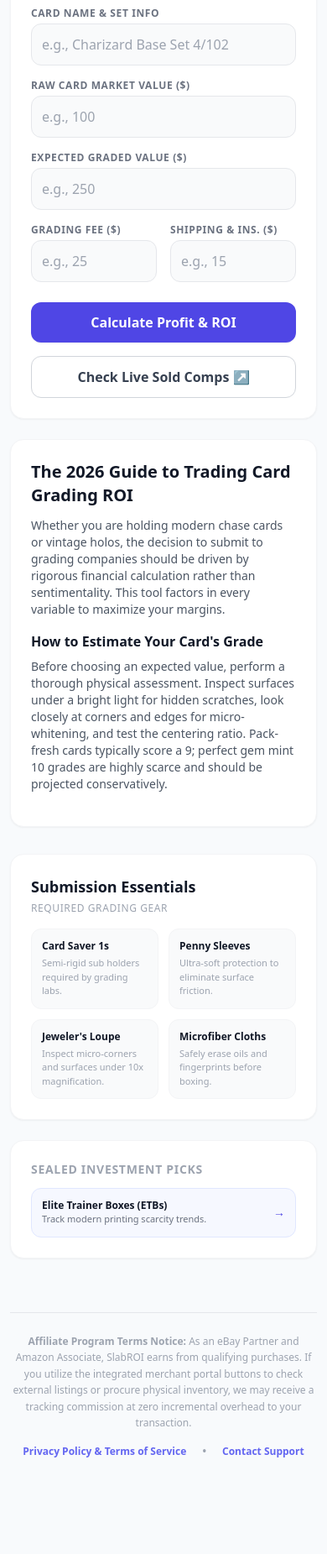
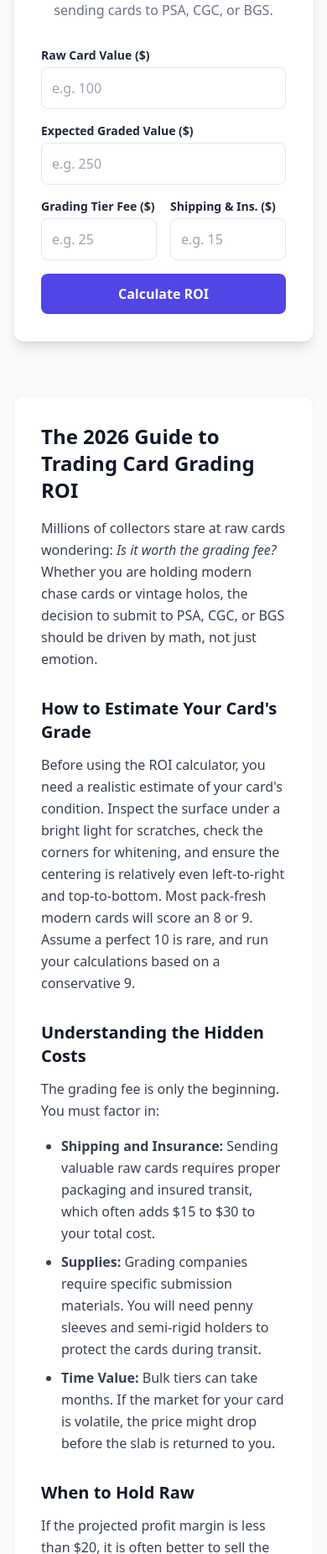
Before and after one commit to theslabroi/card-calculator, a plain HTML site: page index.html in a window 390 px wide. Shown: the part 149-2000 px from the top of the page at 84% size. Before the commit the page ends 1946 px from the top, so only its background shows below. Drawn offline with nearby package versions, Linux system fonts and the light colour scheme.

Commit message:
Update index.html

```diff
--- a/index.html
+++ b/index.html
@@ -3,97 +3,67 @@
 <head>
     <meta charset="UTF-8">
     <meta name="viewport" content="width=device-width, initial-scale=1.0">
-    <title>SlabROI | Trading Card Grading Calculator & ROI Tool</title>
+    <title>SlabROI | Trading Card Grading Calculator</title>
     <script src="https://cdn.tailwindcss.com"></script>
     <style>
         body { background-color: #f8fafc; }
     </style>
 </head>
-<body class="p-3 md:p-8 font-sans text-gray-800">
+<body class="p-4 md:p-8 font-sans text-gray-800">
 
-    <div class="max-w-6xl mx-auto grid grid-cols-1 lg:grid-cols-3 gap-8 mt-4 md:mt-8">
-
-        <div class="lg:col-span-2 space-y-6">
-            <div class="bg-white p-6 md:p-8 rounded-2xl shadow-sm border border-gray-100">
-                <h1 class="text-3xl font-extrabold text-indigo-600 mb-1 tracking-tight">Grade or Hold?</h1>
-                <p class="text-gray-500 text-sm mb-6">Analyze grading fees, shipping overhead, and market comps instantly.</p>
+    <!-- Calculator Section -->
+    <div class="max-w-xl mx-auto bg-white p-8 rounded-xl shadow-lg border border-gray-100 mt-8">
+        <h1 class="text-3xl font-bold text-center text-indigo-600 mb-2">Grade or Hold?</h1>
+        <p class="text-center text-gray-500 mb-8">Calculate your true ROI before sending cards to PSA, CGC, or BGS.</p>
 
         <div class="space-y-4">
             <div>
-                        <label class="block text-xs font-bold uppercase tracking-wider text-gray-500 mb-1">Card Name & Set Info</label>
-                        <input type="text" id="cardName" class="w-full p-3 bg-gray-50 border border-gray-200 rounded-xl focus:bg-white focus:ring-2 focus:ring-indigo-500 focus:border-indigo-500 outline-none transition-all" placeholder="e.g., Charizard Base Set 4/102">
+                <label class="block text-sm font-semibold mb-1">Raw Card Value ($)</label>
+                <input type="number" id="rawVal" class="w-full p-3 border rounded-lg focus:ring-2 focus:ring-indigo-500 outline-none" placeholder="e.g. 100">
+            </div>
+            <div>
+                <label class="block text-sm font-semibold mb-1">Expected Graded Value ($)</label>
+                <input type="number" id="gradedVal" class="w-full p-3 border rounded-lg focus:ring-2 focus:ring-indigo-500 outline-none" placeholder="e.g. 250">
+            </div>
+            <div class="grid grid-cols-2 gap-4">
+                <div>
+                    <label class="block text-sm font-semibold mb-1">Grading Tier Fee ($)</label>
+                    <input type="number" id="gradeFee" class="w-full p-3 border rounded-lg focus:ring-2 focus:ring-indigo-500 outline-none" placeholder="e.g. 25">
+                </div>
+                <div>
+                    <label class="block text-sm font-semibold mb-1">Shipping & Ins. ($)</label>
+                    <input type="number" id="shipFee" class="w-full p-3 border rounded-lg focus:ring-2 focus:ring-indigo-500 outline-none" placeholder="e.g. 15">
+                </div>
+            </div>
+            <button onclick="calculate()" class="w-full mt-4 bg-indigo-600 hover:bg-indigo-700 text-white font-bold py-3 rounded-lg transition-colors">
+                Calculate ROI
+            </button>
         </div>
 
-                    <div class="grid grid-cols-1 md:grid-cols-2 gap-4">
-                        <div>
-                            <label class="block text-xs font-bold uppercase tracking-wider text-gray-500 mb-1">Raw Card Market Value ($)</label>
-                            <input type="number" id="rawVal" class="w-full p-3 bg-gray-50 border border-gray-200 rounded-xl focus:bg-white focus:ring-2 focus:ring-indigo-500 outline-none transition-all" placeholder="e.g., 100">
+        <!-- THIS RESULTS BOX IS HIDDEN UNTIL THE BUTTON IS CLICKED -->
+        <div id="results" class="mt-8 hidden">
+            <div class="p-5 bg-gray-50 rounded-lg border border-gray-200">
+                <div class="flex justify-between mb-2">
+                    <span class="text-gray-600">Total Investment:</span>
+                    <span id="resInvest" class="font-bold"></span>
                 </div>
-                        <div>
-                            <label class="block text-xs font-bold uppercase tracking-wider text-gray-500 mb-1">Expected Graded Value ($)</label>
-                            <input type="number" id="gradedVal" class="w-full p-3 bg-gray-50 border border-gray-200 rounded-xl focus:bg-white focus:ring-2 focus:ring-indigo-500 outline-none transition-all" placeholder="e.g., 250">
+                <div class="flex justify-between mb-2">
+                    <span class="text-gray-600">Projected Profit:</span>
+                    <span id="resProfit" class="font-bold"></span>
                 </div>
+                <div class="flex justify-between mb-4">
+                    <span class="text-gray-600">ROI:</span>
+                    <span id="resROI" class="font-bold"></span>
                 </div>
 
-                    <div class="grid grid-cols-2 gap-4">
-                        <div>
-                            <label class="block text-xs font-bold uppercase tracking-wider text-gray-500 mb-1">Grading Fee ($)</label>
-                            <input type="number" id="gradeFee" class="w-full p-3 bg-gray-50 border border-gray-200 rounded-xl focus:bg-white focus:ring-2 focus:ring-indigo-500 outline-none transition-all" placeholder="e.g., 25">
-                        </div>
-                        <div>
-                            <label class="block text-xs font-bold uppercase tracking-wider text-gray-500 mb-1">Shipping & Ins. ($)</label>
-                            <input type="number" id="shipFee" class="w-full p-3 bg-gray-50 border border-gray-200 rounded-xl focus:bg-white focus:ring-2 focus:ring-indigo-500 outline-none transition-all" placeholder="e.g., 15">
-                        </div>
+                <div id="verdict" class="text-center font-bold text-lg p-2 rounded text-white mt-4"></div>
             </div>
 
-                    <div class="grid grid-cols-1 md:grid-cols-2 gap-4 pt-2">
-                        <button onclick="calculate()" class="w-full bg-indigo-600 hover:bg-indigo-700 text-white font-bold py-3 px-4 rounded-xl transition-colors shadow-sm">
-                            Calculate Profit & ROI
-                        </button>
-                        <button onclick="checkEbayComps()" class="w-full bg-white border border-gray-300 hover:bg-gray-50 text-gray-700 font-semibold py-3 px-4 rounded-xl transition-colors flex items-center justify-center gap-2">
-                            Check Live Sold Comps ↗
-                        </button>
-                    </div>
-                </div>
-
-                <div id="results" class="mt-8 pt-6 border-t border-gray-100 hidden">
-                    <div class="grid grid-cols-3 gap-2 text-center mb-6">
-                        <div class="bg-gray-50 p-3 rounded-xl border border-gray-100">
-                            <span class="block text-xs text-gray-400 font-semibold uppercase tracking-wider">Total Cost</span>
-                            <span id="resInvest" class="text-lg font-bold text-gray-900"></span>
-                        </div>
-                        <div class="bg-gray-50 p-3 rounded-xl border border-gray-100">
-                            <span class="block text-xs text-gray-400 font-semibold uppercase tracking-wider">Net Profit</span>
-                            <span id="resProfit" class="text-lg font-bold"></span>
-                        </div>
-                        <div class="bg-gray-50 p-3 rounded-xl border border-gray-100">
-                            <span class="block text-xs text-gray-400 font-semibold uppercase tracking-wider">Total ROI</span>
-                            <span id="resROI" class="text-lg font-bold"></span>
-                        </div>
-                    </div>
-                    <div id="verdict" class="text-center font-black tracking-wide text-xl p-3 rounded-xl text-white shadow-sm"></div>
-
-                    <div id="pivotAdvice" class="mt-4 p-4 bg-amber-50 border border-amber-200 rounded-xl hidden">
-                        <p class="text-sm text-amber-900 font-medium">💡 <strong>Smart Reinvestment Strategy:</strong> Since grading numbers look thin on this specific card, consider redeploying that capital into sealed appreciating products like modern Elite Trainer Boxes instead of paying grading premiums.</p>
-                        <a href="https://amzn.to/4fiO1uR" target="_blank" class="inline-block mt-2 text-xs font-bold text-amber-700 hover:underline">Browse Sealed Products on Amazon &rarr;</a>
-                    </div>
-                </div>
-            </div>
-
-            <div class="bg-white p-6 md:p-8 rounded-2xl shadow-sm border border-gray-100 prose text-gray-600 leading-relaxed max-w-none">
-                <h2 class="text-xl font-bold text-gray-900 mb-3">The 2026 Guide to Trading Card Grading ROI</h2>
-                <p class="mb-4 text-sm">Whether you are holding modern chase cards or vintage holos, the decision to submit to grading companies should be driven by rigorous financial calculation rather than sentimentality. This tool factors in every variable to maximize your margins.</p>
-
-                <h3 class="text-base font-bold text-gray-900 mt-4 mb-2">How to Estimate Your Card's Grade</h3>
-                <p class="mb-4 text-sm">Before choosing an expected value, perform a thorough physical assessment. Inspect surfaces under a bright light for hidden scratches, look closely at corners and edges for micro-whitening, and test the centering ratio. Pack-fresh cards typically score a 9; perfect gem mint 10 grades are highly scarce and should be projected conservatively.</p>
-            </div>
-        </div>
-
-        <div class="space-y-6">
+            <!-- AFFILIATE LINKS SECTION -->
+            <div class="mt-8 space-y-6">
+                <!-- Submission Supplies (Amazon) -->
                 <div class="bg-white p-6 rounded-2xl shadow-sm border border-gray-100">
-                <h2 class="text-lg font-bold text-gray-900 mb-1">Submission Essentials</h2>
-                <p class="text-xs text-gray-400 font-medium uppercase tracking-wider mb-4">Required Grading Gear</p>
-
+                    <h2 class="text-sm font-bold text-gray-400 uppercase tracking-wider mb-3">Submission Supplies</h2>
                     <div class="grid grid-cols-2 gap-3">
                         <a href="https://amzn.to/3PVbCYc" target="_blank" class="group block p-3 border border-gray-100 hover:border-indigo-100 bg-gray-50 hover:bg-indigo-50/30 rounded-xl transition-all">
                             <span class="block font-bold text-xs text-gray-900 group-hover:text-indigo-600 transition-colors">Card Saver 1s</span>
@@ -114,47 +84,66 @@
                     </div>
                 </div>
 
+                <!-- Sealed Picks (Amazon) -->
                 <div class="bg-white p-6 rounded-2xl shadow-sm border border-gray-100">
                     <h2 class="text-sm font-bold text-gray-400 uppercase tracking-wider mb-3">Sealed Investment Picks</h2>
                     <a href="https://amzn.to/4fiO1uR" target="_blank" class="flex items-center justify-between p-3 bg-indigo-50/50 hover:bg-indigo-50 border border-indigo-100 rounded-xl transition-colors group">
                         <div>
-                        <span class="block text-xs font-bold text-gray-900">Elite Trainer Boxes (ETBs)</span>
-                        <span class="block text-[11px] text-gray-500">Track modern printing scarcity trends.</span>
+                            <span class="block font-bold text-sm text-gray-900 group-hover:text-indigo-600 transition-colors">Premium Elite Trainer Boxes (ETBs)</span>
+                            <span class="block text-xs text-gray-500 mt-1">Check Amazon for current modern sealed prices</span>
                         </div>
-                    <span class="text-indigo-600 font-bold group-hover:translate-x-1 transition-transform text-sm">&rarr;</span>
+                        <span class="text-indigo-400 group-hover:text-indigo-600 font-bold text-xl">&rarr;</span>
                     </a>
+                </div>
+
+                <!-- Market Data (eBay) -->
+                <div class="bg-white p-6 rounded-2xl shadow-sm border border-gray-100">
+                    <h2 class="text-sm font-bold text-gray-400 uppercase tracking-wider mb-3">Market Data</h2>
+                    <a href="https://www.ebay.com/sch/i.html?_nkw=psa+graded+pokemon+card&mkcid=1&mkrid=711-53200-19255-0&siteid=0&campid=5339155455&customid=slabROI&toolid=10001&mkevt=1" target="_blank" class="flex items-center justify-between p-3 bg-green-50/50 hover:bg-green-50 border border-green-100 rounded-xl transition-colors group">
+                        <div>
+                            <span class="block font-bold text-sm text-gray-900 group-hover:text-green-600 transition-colors">Check Recent Sold Comps on eBay</span>
+                            <span class="block text-xs text-gray-500 mt-1">View actual completed sales data for PSA graded cards</span>
+                        </div>
+                        <span class="text-green-400 group-hover:text-green-600 font-bold text-xl">&rarr;</span>
+                    </a>
+                </div>
+
             </div>
         </div>
     </div>
 
-    <footer class="max-w-6xl mx-auto mt-16 pt-6 pb-12 text-center text-xs text-gray-400 border-t border-gray-200">
-        <p class="max-w-3xl mx-auto leading-relaxed mb-4"><strong>Affiliate Program Terms Notice:</strong> As an eBay Partner and Amazon Associate, SlabROI earns from qualifying purchases. If you utilize the integrated merchant portal buttons to check external listings or procure physical inventory, we may receive a tracking commission at zero incremental overhead to your transaction.</p>
-        <div class="space-x-4 font-semibold">
-            <a href="legal.html" class="text-indigo-500 hover:underline">Privacy Policy & Terms of Service</a>
-            <span>•</span>
-            <a href="mailto:theslabroi@gmail.com" class="text-indigo-500 hover:underline">Contact Support</a>
+    <!-- Educational Content Section -->
+    <div class="max-w-2xl mx-auto mt-16 p-8 bg-white rounded-xl shadow-sm border border-gray-100 text-gray-700 leading-relaxed">
+        <h2 class="text-2xl font-bold text-gray-900 mb-4">The 2026 Guide to Trading Card Grading ROI</h2>
+        <p class="mb-6">Millions of collectors stare at raw cards wondering: <em>Is it worth the grading fee?</em> Whether you are holding modern chase cards or vintage holos, the decision to submit to PSA, CGC, or BGS should be driven by math, not just emotion.</p>
+
+        <h3 class="text-xl font-bold text-gray-900 mt-8 mb-3">How to Estimate Your Card's Grade</h3>
+        <p class="mb-4">Before using the ROI calculator, you need a realistic estimate of your card's condition. Inspect the surface under a bright light for scratches, check the corners for whitening, and ensure the centering is relatively even left-to-right and top-to-bottom. Most pack-fresh modern cards will score an 8 or 9. Assume a perfect 10 is rare, and run your calculations based on a conservative 9.</p>
+
+        <h3 class="text-xl font-bold text-gray-900 mt-8 mb-3">Understanding the Hidden Costs</h3>
+        <p class="mb-4">The grading fee is only the beginning. You must factor in:</p>
+        <ul class="list-disc pl-6 mb-6 space-y-2">
+            <li><strong>Shipping and Insurance:</strong> Sending valuable raw cards requires proper packaging and insured transit, which often adds $15 to $30 to your total cost.</li>
+            <li><strong>Supplies:</strong> Grading companies require specific submission materials. You will need penny sleeves and semi-rigid holders to protect the cards during transit.</li>
+            <li><strong>Time Value:</strong> Bulk tiers can take months. If the market for your card is volatile, the price might drop before the slab is returned to you.</li>
+        </ul>
+
+        <h3 class="text-xl font-bold text-gray-900 mt-8 mb-3">When to Hold Raw</h3>
+        <p>If the projected profit margin is less than $20, it is often better to sell the card raw or keep it in a binder. The time, effort, and risk of a lower-than-expected grade rarely justify razor-thin margins. Check recent sold comps and let the numbers make the decision for you.</p>
+    </div>
+
+    <!-- Mandatory Legal Footer -->
+    <footer class="max-w-2xl mx-auto mt-12 pt-6 pb-12 text-center text-sm text-gray-500 border-t border-gray-200">
+        <p class="mb-3 leading-relaxed"><strong>Affiliate Disclosure:</strong> As an eBay Partner and Amazon Associate, SlabROI earns from qualifying purchases. This means we may receive a commission if you click our links and make a purchase, at no additional cost to you.</p>
+        <div class="space-x-4 mt-4 font-medium">
+            <a href="legal.html" class="text-indigo-600 hover:text-indigo-800 hover:underline transition-colors">Privacy Policy & Terms of Service</a>
+            <span>|</span>
+            <a href="mailto:theslabroi@gmail.com" class="text-indigo-600 hover:text-indigo-800 hover:underline transition-colors">Contact Us</a>
         </div>
     </footer>
 
+    <!-- Calculator Logic -->
     <script>
-        // CONFIGURATION: Paste your base eBay Partner Network tracking URL here if you have one.
-        // If left empty, it will default to a standard, clean search string.
-        const EBAY_AFFILIATE_BASE = "";
-
-        function checkEbayComps() {
-            const rawCardName = document.getElementById('cardName').value.trim();
-            const searchString = rawCardName ? encodeURIComponent(rawCardName + " sold") : "graded+pokemon+card+psa";
-
-            let targetUrl = `https://www.ebay.com/sch/i.html?_nkw=${searchString}&LH_Sold=1&LH_Complete=1`;
-
-            // If you have a custom EPN routing string, place logic execution here
-            if(EBAY_AFFILIATE_BASE) {
-                targetUrl = EBAY_AFFILIATE_BASE + encodeURIComponent(targetUrl);
-            }
-
-            window.open(targetUrl, '_blank');
-        }
-
         function calculate() {
             const raw = parseFloat(document.getElementById('rawVal').value) || 0;
             const graded = parseFloat(document.getElementById('gradedVal').value) || 0;
@@ -169,27 +158,22 @@
 
             const profitEl = document.getElementById('resProfit');
             profitEl.innerText = '$' + profit.toFixed(2);
-            profitEl.className = profit >= 0 ? "text-lg font-bold text-emerald-600" : "text-lg font-bold text-rose-600";
+            profitEl.className = profit >= 0 ? "font-bold text-green-600" : "font-bold text-red-600";
 
             const roiEl = document.getElementById('resROI');
             roiEl.innerText = roi.toFixed(1) + '%';
-            roiEl.className = profit >= 0 ? "text-lg font-bold text-indigo-600" : "text-lg font-bold text-rose-600";
+            roiEl.className = profit >= 0 ? "font-bold text-blue-600" : "font-bold text-red-600";
 
             const verdictEl = document.getElementById('verdict');
-            const pivotModule = document.getElementById('pivotAdvice');
-
             if (profit > 50 && roi > 30) {
-                verdictEl.innerText = "STRONG GRADE VERDICT";
-                verdictEl.className = "text-center font-black tracking-wide text-sm p-3 rounded-xl text-white bg-emerald-500 shadow-sm";
-                pivotModule.classList.add('hidden');
+                verdictEl.innerText = "STRONG GRADE";
+                verdictEl.className = "text-center font-bold text-lg p-2 rounded text-white bg-green-500 mt-4 shadow-sm";
             } else if (profit > 0) {
-                verdictEl.innerText = "MARGINAL RETURN EXPECTED";
-                verdictEl.className = "text-center font-black tracking-wide text-sm p-3 rounded-xl text-amber-900 bg-amber-400 shadow-sm";
-                pivotModule.classList.add('hidden');
+                verdictEl.innerText = "MARGINAL GRADE";
+                verdictEl.className = "text-center font-bold text-lg p-2 rounded text-gray-800 bg-yellow-400 mt-4 shadow-sm";
             } else {
-                verdictEl.innerText = "HOLD RAW / PIVOT STRATEGY";
-                verdictEl.className = "text-center font-black tracking-wide text-sm p-3 rounded-xl text-white bg-rose-500 shadow-sm";
-                pivotModule.classList.remove('hidden'); // Displays the ETB alternative recommendation box
+                verdictEl.innerText = "HOLD RAW";
+                verdictEl.className = "text-center font-bold text-lg p-2 rounded text-white bg-red-500 mt-4 shadow-sm";
             }
 
             document.getElementById('results').classList.remove('hidden');
```
Lines whose indentation alone changed are shown as unchanged.
